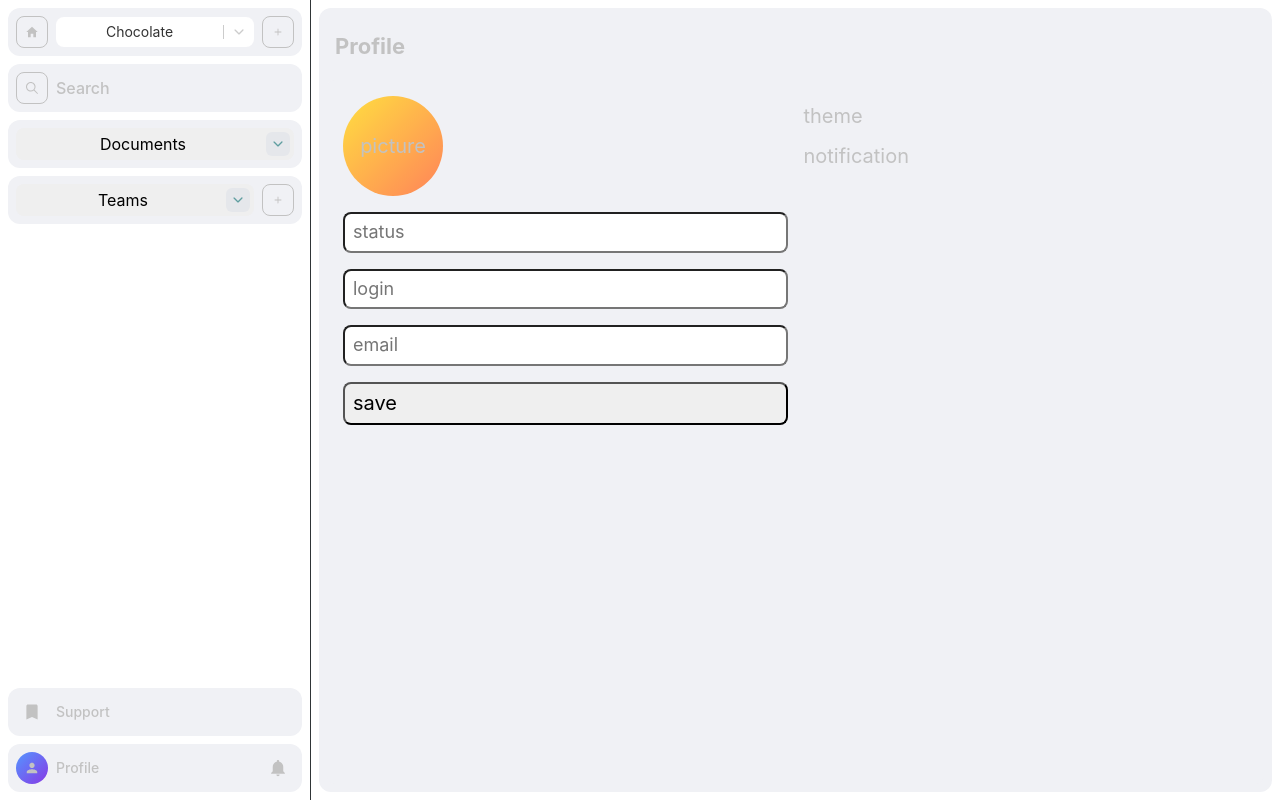
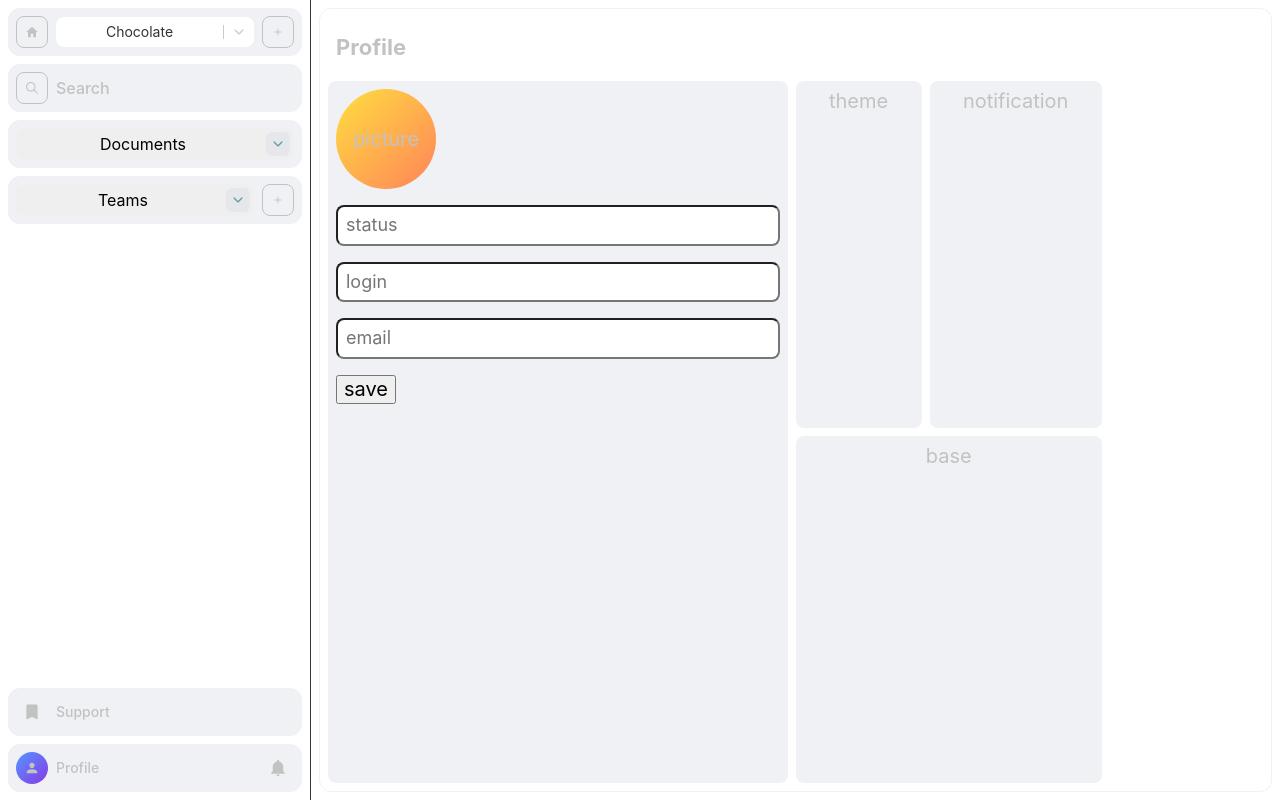
Before and after one commit to entools/tools.interface, a React (Vite) app: page /profile in a window 1280 px wide. Built offline with nearby package versions, Linux system fonts and the light colour scheme.

Commit message:
fix: profile-page

```diff
--- a/src/pages/profile-page/profile-page.module.css
+++ b/src/pages/profile-page/profile-page.module.css
@@ -1,5 +1,4 @@
 .layout {
-  background-color: var(--block-background);
   border-radius: 12px;
   margin: 8px;
   font-size: 20px;
@@ -10,6 +9,7 @@
   color: var(--font-color);
   overflow-y: overlay;
   overflow-x: hidden;
+  border: 1px solid var(--block-background);
 }
 
 .title {
@@ -27,18 +27,17 @@
 }
 
 .form {
-  display: flex;
+  display: grid;
+  grid-template-columns: 3fr 2fr 1fr;
+  gap: 8px;
   flex-direction: row;
   border-radius: 8px;
-  background-color: var(--block-background);
-  border: #303537;
-  margin: 8px;
   padding: 8px;
   height: 100%;
   box-sizing: border-box;
 }
 
-.main {
+.account {
   display: flex;
   flex-direction: column;
   justify-content: flex-start;
@@ -47,6 +46,36 @@
   border-radius: 8px;
   padding: 8px;
   box-sizing: border-box;
+  background-color: var(--block-background);
+  margin-right: 8px;
+}
+
+.settings {
+  display: grid;
+  grid-template: 'theme notification' 'base base';
+  gap: 8px;
+  width: 100%;
+  border-radius: 8px;
+  box-sizing: border-box;
+  margin-right: 8px;
+}
+
+.theme {
+  background-color: var(--block-background);
+  border-radius: 8px;
+  grid-area: theme;
+}
+
+.notification {
+  background-color: var(--block-background);
+  border-radius: 8px;
+  grid-area: notification;
+}
+
+.base {
+  background-color: var(--block-background);
+  border-radius: 8px;
+  grid-area: base;
 }
 
 .input {
--- a/src/pages/profile-page/profile-page.tsx
+++ b/src/pages/profile-page/profile-page.tsx
@@ -7,7 +7,7 @@ function ProfilePage() {
         Profile
       </h2>
       <div className={style.form}>
-        <div className={style.main}>
+        <div className={style.account}>
           <div className={style.picture}>picture</div>
           <input
             className={style.input}
@@ -28,9 +28,10 @@ function ProfilePage() {
             save
           </button>
         </div>
-        <div className={style.main}>
-          <div>theme</div>
-          <div>notification</div>
+        <div className={style.settings}>
+          <div className={style.theme}>theme</div>
+          <div className={style.notification}>notification</div>
+          <div className={style.base}>base</div>
         </div>
 
       </div>
```
